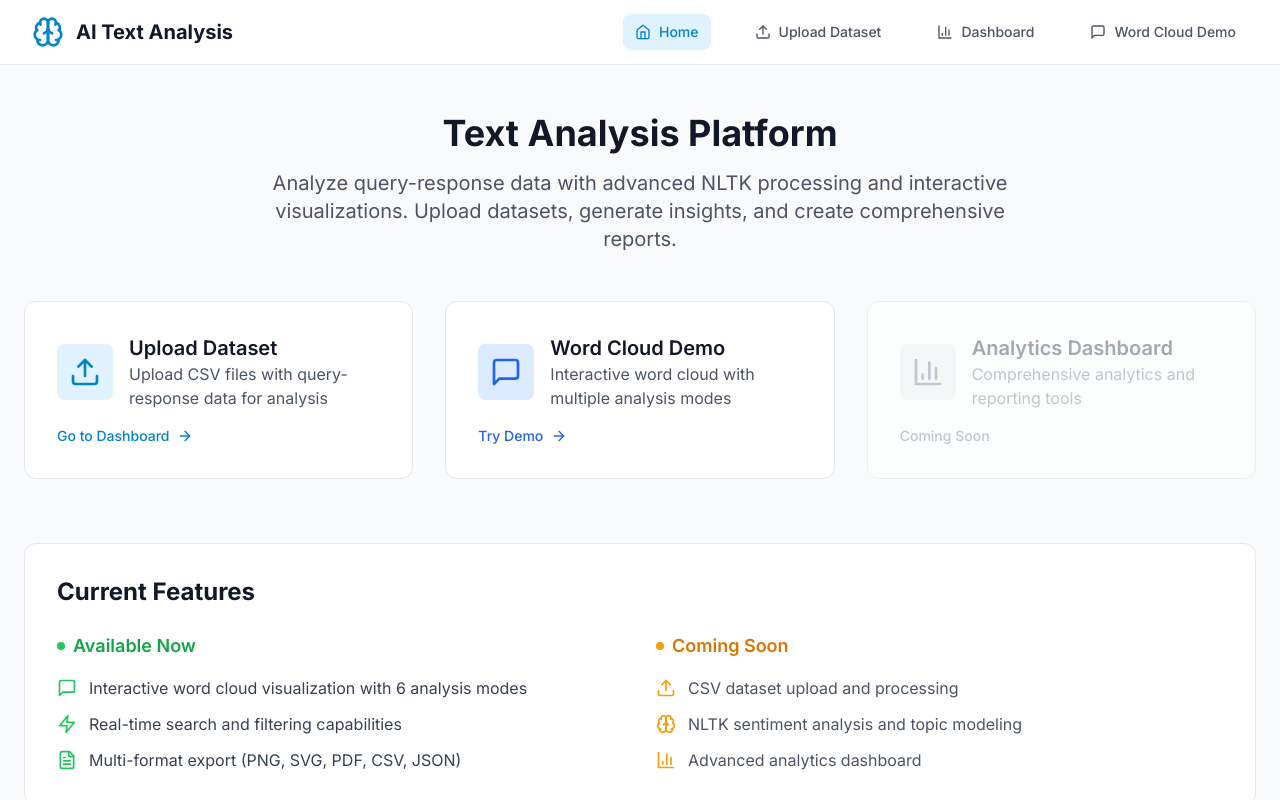
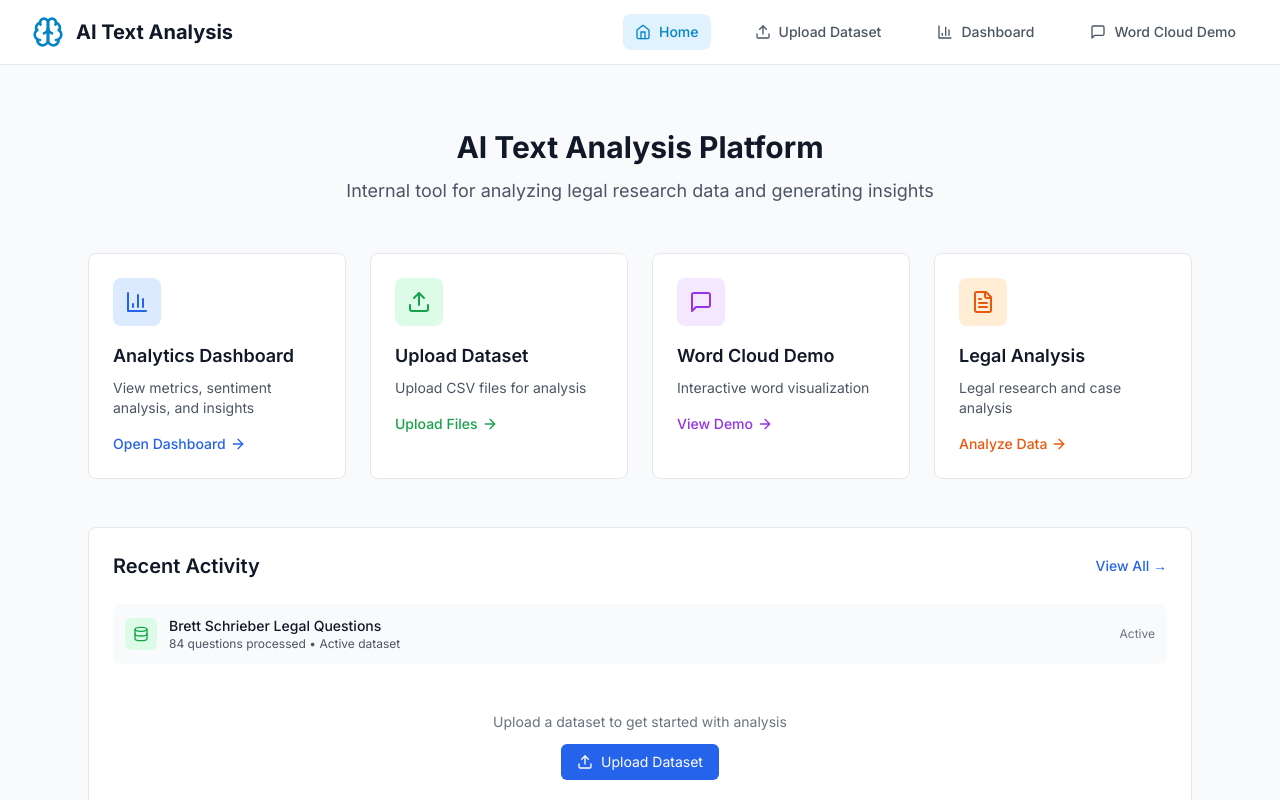
Before and after one commit to amclaughlin2005/ai-text-analysis-platform, a Next.js app in the folder frontend/: page / in a window 1280 px wide. Shown: the top 800 px of the page. Built offline with nearby package versions, Linux system fonts and the light colour scheme.

Commit message:
Streamline homepage for internal tool

```diff
--- a/frontend/components/common/LandingPage.tsx
+++ b/frontend/components/common/LandingPage.tsx
@@ -3,161 +3,125 @@
 import Link from 'next/link';
 import {
   BarChart3,
-  Brain,
   FileText,
   MessageSquare,
   ArrowRight,
   Upload,
-  Zap
+  Database
 } from 'lucide-react';
 
 export default function LandingPage() {
   return (
-    <div className="bg-gray-50">
-      {/* Main Content */}
-      <div className="max-w-7xl mx-auto px-6 py-12">
-        {/* Welcome Section */}
+    <div className="bg-gray-50 min-h-screen">
+      <div className="max-w-6xl mx-auto px-6 py-16">
+        {/* Header */}
         <div className="text-center mb-12">
-          <h2 className="text-4xl font-bold text-gray-900 mb-4">
-            Text Analysis Platform
-          </h2>
-          <p className="text-xl text-gray-600 max-w-3xl mx-auto">
-            Analyze query-response data with advanced NLTK processing and interactive visualizations.
-            Upload datasets, generate insights, and create comprehensive reports.
+          <h1 className="text-3xl font-bold text-gray-900 mb-3">
+            AI Text Analysis Platform
+          </h1>
+          <p className="text-gray-600 text-lg">
+            Internal tool for analyzing legal research data and generating insights
           </p>
         </div>
 
-        {/* Quick Actions */}
-        <div className="grid grid-cols-1 md:grid-cols-2 lg:grid-cols-3 gap-8 mb-16">
+        {/* Main Actions */}
+        <div className="grid grid-cols-1 md:grid-cols-2 lg:grid-cols-4 gap-6">
           <Link
             href="/dashboard"
-            className="group bg-white p-8 rounded-xl border border-gray-200 hover:border-primary-300 hover:shadow-lg transition-all duration-300"
+            className="group bg-white p-6 rounded-lg border border-gray-200 hover:border-blue-300 hover:shadow-md transition-all"
           >
-            <div className="flex items-center mb-4">
-              <div className="p-3 bg-primary-100 rounded-lg mr-4 group-hover:bg-primary-200 transition-colors">
-                <Upload className="h-8 w-8 text-primary-600" />
-              </div>
-              <div>
-                <h3 className="text-xl font-semibold text-gray-900 group-hover:text-primary-600 transition-colors">
-                  Upload Dataset
-                </h3>
-                <p className="text-gray-600">
-                  Upload CSV files with query-response data for analysis
-                </p>
-              </div>
+            <div className="p-3 bg-blue-100 rounded-lg w-fit mb-4 group-hover:bg-blue-200 transition-colors">
+              <BarChart3 className="h-6 w-6 text-blue-600" />
             </div>
-            <div className="flex items-center text-primary-600 group-hover:text-primary-700">
-              <span className="text-sm font-medium">Go to Dashboard</span>
-              <ArrowRight className="h-4 w-4 ml-2" />
+            <h3 className="text-lg font-semibold text-gray-900 mb-2">Analytics Dashboard</h3>
+            <p className="text-gray-600 text-sm mb-4">View metrics, sentiment analysis, and insights</p>
+            <div className="flex items-center text-blue-600 text-sm font-medium">
+              <span>Open Dashboard</span>
+              <ArrowRight className="h-4 w-4 ml-1" />
+            </div>
+          </Link>
+
+          <Link
+            href="/upload"
+            className="group bg-white p-6 rounded-lg border border-gray-200 hover:border-green-300 hover:shadow-md transition-all"
+          >
+            <div className="p-3 bg-green-100 rounded-lg w-fit mb-4 group-hover:bg-green-200 transition-colors">
+              <Upload className="h-6 w-6 text-green-600" />
+            </div>
+            <h3 className="text-lg font-semibold text-gray-900 mb-2">Upload Dataset</h3>
+            <p className="text-gray-600 text-sm mb-4">Upload CSV files for analysis</p>
+            <div className="flex items-center text-green-600 text-sm font-medium">
+              <span>Upload Files</span>
+              <ArrowRight className="h-4 w-4 ml-1" />
             </div>
           </Link>
 
           <Link
             href="/wordcloud-demo"
-            className="group bg-white p-8 rounded-xl border border-gray-200 hover:border-primary-300 hover:shadow-lg transition-all duration-300"
+            className="group bg-white p-6 rounded-lg border border-gray-200 hover:border-purple-300 hover:shadow-md transition-all"
           >
-            <div className="flex items-center mb-4">
-              <div className="p-3 bg-blue-100 rounded-lg mr-4 group-hover:bg-blue-200 transition-colors">
-                <MessageSquare className="h-8 w-8 text-blue-600" />
-              </div>
-              <div>
-                <h3 className="text-xl font-semibold text-gray-900 group-hover:text-blue-600 transition-colors">
-                  Word Cloud Demo
-                </h3>
-                <p className="text-gray-600">
-                  Interactive word cloud with multiple analysis modes
-                </p>
-              </div>
+            <div className="p-3 bg-purple-100 rounded-lg w-fit mb-4 group-hover:bg-purple-200 transition-colors">
+              <MessageSquare className="h-6 w-6 text-purple-600" />
             </div>
-            <div className="flex items-center text-blue-600 group-hover:text-blue-700">
-              <span className="text-sm font-medium">Try Demo</span>
-              <ArrowRight className="h-4 w-4 ml-2" />
+            <h3 className="text-lg font-semibold text-gray-900 mb-2">Word Cloud Demo</h3>
+            <p className="text-gray-600 text-sm mb-4">Interactive word visualization</p>
+            <div className="flex items-center text-purple-600 text-sm font-medium">
+              <span>View Demo</span>
+              <ArrowRight className="h-4 w-4 ml-1" />
             </div>
           </Link>
 
-          <div className="bg-white p-8 rounded-xl border border-gray-200 opacity-60">
-            <div className="flex items-center mb-4">
-              <div className="p-3 bg-gray-100 rounded-lg mr-4">
-                <BarChart3 className="h-8 w-8 text-gray-400" />
+          <Link
+            href="/legal-wordcloud"
+            className="group bg-white p-6 rounded-lg border border-gray-200 hover:border-orange-300 hover:shadow-md transition-all"
+          >
+            <div className="p-3 bg-orange-100 rounded-lg w-fit mb-4 group-hover:bg-orange-200 transition-colors">
+              <FileText className="h-6 w-6 text-orange-600" />
+            </div>
+            <h3 className="text-lg font-semibold text-gray-900 mb-2">Legal Analysis</h3>
+            <p className="text-gray-600 text-sm mb-4">Legal research and case analysis</p>
+            <div className="flex items-center text-orange-600 text-sm font-medium">
+              <span>Analyze Data</span>
+              <ArrowRight className="h-4 w-4 ml-1" />
+            </div>
+          </Link>
+        </div>
+
+        {/* Recent Activity */}
+        <div className="mt-12 bg-white rounded-lg border border-gray-200 p-6">
+          <div className="flex items-center justify-between mb-6">
+            <h2 className="text-xl font-semibold text-gray-900">Recent Activity</h2>
+            <Link
+              href="/dashboard"
+              className="text-blue-600 hover:text-blue-700 text-sm font-medium"
+            >
+              View All →
+            </Link>
+          </div>
+
+          <div className="space-y-4">
+            <div className="flex items-center p-3 bg-gray-50 rounded-lg">
+              <div className="p-2 bg-green-100 rounded-md mr-3">
+                <Database className="h-4 w-4 text-green-600" />
               </div>
-              <div>
-                <h3 className="text-xl font-semibold text-gray-500">
-                  Analytics Dashboard
-                </h3>
-                <p className="text-gray-400">
-                  Comprehensive analytics and reporting tools
-                </p>
+              <div className="flex-1">
+                <p className="text-sm font-medium text-gray-900">Brett Schrieber Legal Questions</p>
+                <p className="text-xs text-gray-600">84 questions processed • Active dataset</p>
               </div>
+              <span className="text-xs text-gray-500">Active</span>
             </div>
-            <div className="flex items-center text-gray-400">
-              <span className="text-sm font-medium">Coming Soon</span>
+
+            <div className="text-center py-8 text-gray-500">
+              <p className="text-sm">Upload a dataset to get started with analysis</p>
+              <Link
+                href="/upload"
+                className="inline-flex items-center mt-3 px-4 py-2 bg-blue-600 text-white text-sm rounded-md hover:bg-blue-700 transition-colors"
+              >
+                <Upload className="h-4 w-4 mr-2" />
+                Upload Dataset
+              </Link>
             </div>
           </div>
-        </div>
-
-        {/* Current Features */}
-        <div className="bg-white rounded-xl border border-gray-200 p-8">
-          <h3 className="text-2xl font-bold text-gray-900 mb-6">Current Features</h3>
-
-          <div className="grid grid-cols-1 md:grid-cols-2 gap-8">
-            {/* Available Features */}
-            <div>
-              <h4 className="text-lg font-semibold text-green-600 mb-4 flex items-center">
-                <div className="h-2 w-2 bg-green-500 rounded-full mr-2"></div>
-                Available Now
-              </h4>
-              <ul className="space-y-3">
-                <li className="flex items-start">
-                  <MessageSquare className="h-5 w-5 text-green-500 mt-0.5 mr-3 flex-shrink-0" />
-                  <span className="text-gray-700">Interactive word cloud visualization with 6 analysis modes</span>
-                </li>
-                <li className="flex items-start">
-                  <Zap className="h-5 w-5 text-green-500 mt-0.5 mr-3 flex-shrink-0" />
-                  <span className="text-gray-700">Real-time search and filtering capabilities</span>
-                </li>
-                <li className="flex items-start">
-                  <FileText className="h-5 w-5 text-green-500 mt-0.5 mr-3 flex-shrink-0" />
-                  <span className="text-gray-700">Multi-format export (PNG, SVG, PDF, CSV, JSON)</span>
-                </li>
-              </ul>
-            </div>
-
-            {/* Coming Soon */}
-            <div>
-              <h4 className="text-lg font-semibold text-amber-600 mb-4 flex items-center">
-                <div className="h-2 w-2 bg-amber-500 rounded-full mr-2"></div>
-                Coming Soon
-              </h4>
-              <ul className="space-y-3">
-                <li className="flex items-start">
-                  <Upload className="h-5 w-5 text-amber-500 mt-0.5 mr-3 flex-shrink-0" />
-                  <span className="text-gray-600">CSV dataset upload and processing</span>
-                </li>
-                <li className="flex items-start">
-                  <Brain className="h-5 w-5 text-amber-500 mt-0.5 mr-3 flex-shrink-0" />
-                  <span className="text-gray-600">NLTK sentiment analysis and topic modeling</span>
-                </li>
-                <li className="flex items-start">
-                  <BarChart3 className="h-5 w-5 text-amber-500 mt-0.5 mr-3 flex-shrink-0" />
-                  <span className="text-gray-600">Advanced analytics dashboard</span>
-                </li>
-              </ul>
-            </div>
-          </div>
-        </div>
-
-        {/* System Status */}
-        <div className="mt-8 bg-blue-50 border border-blue-200 rounded-lg p-6">
-          <div className="flex items-center mb-3">
-            <div className="h-3 w-3 bg-blue-500 rounded-full mr-3 animate-pulse"></div>
-            <h4 className="text-lg font-semibold text-blue-900">System Status</h4>
-          </div>
-          <p className="text-blue-800 mb-3">
-            Platform is in active development. Word cloud demo is fully functional with mock data.
-          </p>
-          <p className="text-sm text-blue-700">
-            Backend API and database integration in progress. Authentication temporarily disabled for development.
-          </p>
         </div>
       </div>
     </div>
```
